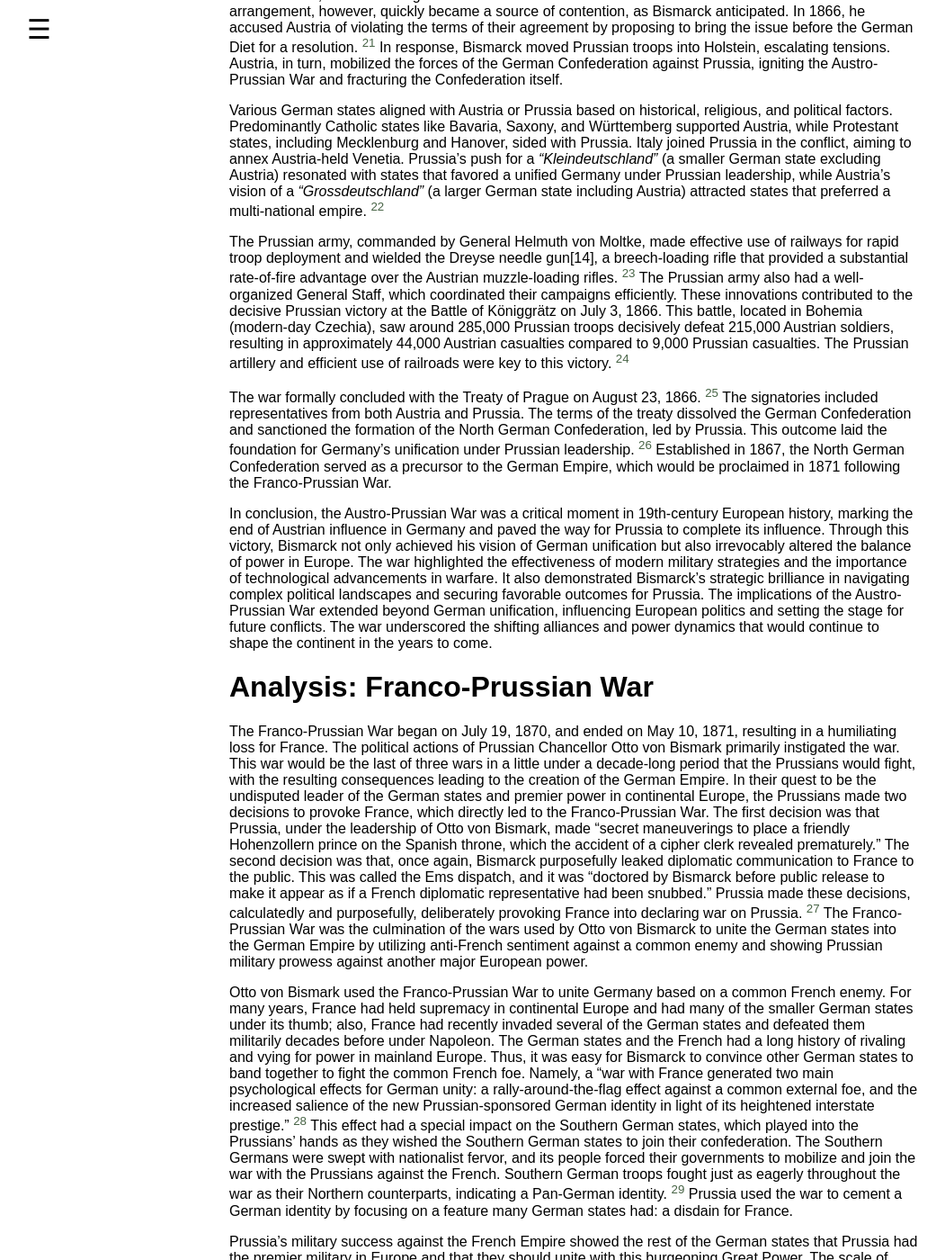
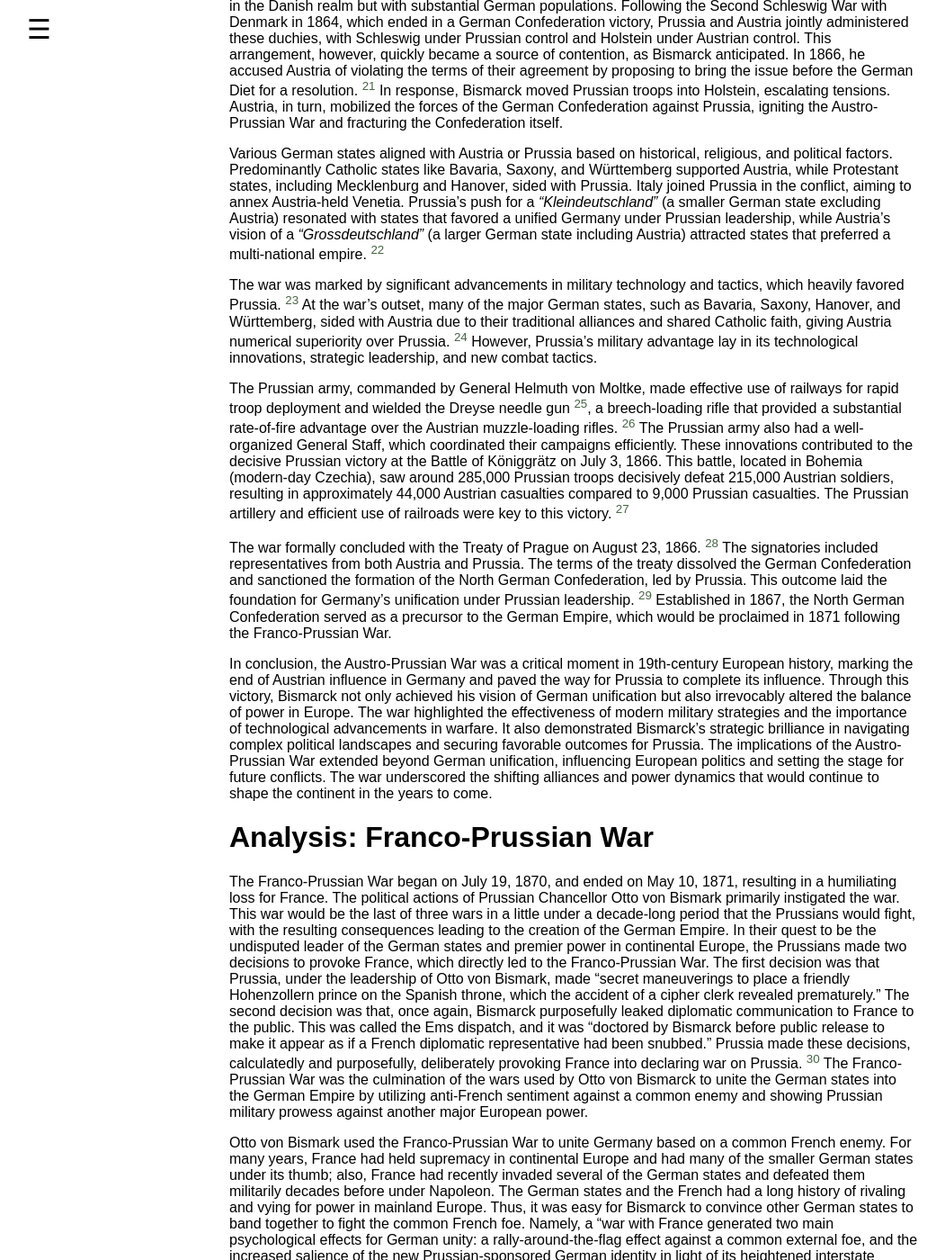
Before and after one commit to LucasOM-XeThey/OliveiraMelo-Lucas-EUH3205, a Jekyll site: the page built from 002_analysis.md, in a window 1280 px wide and 1400 px high, scrolled down 3130 px. Shown: the whole window at 90% size, without its empty margins (1-1052 px from the left). Built offline with Jekyll 4.4.1, drawn with Linux system fonts in a browser that asks for light colours; part of the change alters nothing that is shown; some of the changed text lies outside the part shown.

Commit message:
Update 002_analysis.md

```diff
--- a/002_analysis.md
+++ b/002_analysis.md
@@ -58,6 +58,8 @@ Thus, the Napoleonic Wars and its consequences were able to successfully set the
 
 # Analysis: Austro-Prussian War
 
+## By Chris
+
 The Austro-Prussian War, also known as the "Brother's War," was a pivotal conflict fought from June 14 to July 22, 1866, between Prussia and Austria, two major powers within the German-speaking world.
 Though brief, this war profoundly shaped the political landscape of Germany and Europe.
 It marked a crucial step towards German unification under Prussian leadership while redefining the balance of power in the region.
@@ -94,16 +96,20 @@ Predominantly Catholic states like Bavaria, Saxony, and Württemberg supported A
 Italy joined Prussia in the conflict, aiming to annex Austria-held Venetia.
 Prussia's push for a *"Kleindeutschland"* (a smaller German state excluding Austria) resonated with states that favored a unified Germany under Prussian leadership, while Austria's vision of a *"Grossdeutschland"* (a larger German state including Austria) attracted states that preferred a multi-national empire. [^22]
 
-The Prussian army, commanded by General Helmuth von Moltke, made effective use of railways for rapid troop deployment and wielded the Dreyse needle gun[14], a breech-loading rifle that provided a substantial rate-of-fire advantage over the Austrian muzzle-loading rifles. [^23]
+The war was marked by significant advancements in military technology and tactics, which heavily favored Prussia. [^23]
+At the war's outset, many of the major German states, such as Bavaria, Saxony, Hanover, and Württemberg, sided with Austria due to their traditional alliances and shared Catholic faith, giving Austria numerical superiority over Prussia. [^24]
+However, Prussia’s military advantage lay in its technological innovations, strategic leadership, and new combat tactics.
+
+The Prussian army, commanded by General Helmuth von Moltke, made effective use of railways for rapid troop deployment and wielded the Dreyse needle gun [^25], a breech-loading rifle that provided a substantial rate-of-fire advantage over the Austrian muzzle-loading rifles. [^26]
 The Prussian army also had a well-organized General Staff, which coordinated their campaigns efficiently.
 These innovations contributed to the decisive Prussian victory at the Battle of Königgrätz on July 3, 1866.
 This battle, located in Bohemia (modern-day Czechia), saw around 285,000 Prussian troops decisively defeat 215,000 Austrian soldiers, resulting in approximately 44,000 Austrian casualties compared to 9,000 Prussian casualties.
-The Prussian artillery and efficient use of railroads were key to this victory. [^24]
+The Prussian artillery and efficient use of railroads were key to this victory. [^27]
 
-The war formally concluded with the Treaty of Prague on August 23, 1866. [^25]
+The war formally concluded with the Treaty of Prague on August 23, 1866. [^28]
 The signatories included representatives from both Austria and Prussia.
 The terms of the treaty dissolved the German Confederation and sanctioned the formation of the North German Confederation, led by Prussia.
-This outcome laid the foundation for Germany’s unification under Prussian leadership. [^26]
+This outcome laid the foundation for Germany’s unification under Prussian leadership. [^29]
 Established in 1867, the North German Confederation served as a precursor to the German Empire, which would be proclaimed in 1871 following the Franco-Prussian War.
 
 In conclusion, the Austro-Prussian War was a critical moment in 19th-century European history, marking the end of Austrian influence in Germany and paved the way for Prussia to complete its influence.
@@ -122,17 +128,17 @@ In their quest to be the undisputed leader of the German states and premier powe
 The first decision was that Prussia, under the leadership of Otto von Bismark, made “secret maneuverings to place a friendly Hohenzollern prince on the Spanish throne, which the accident of a cipher clerk revealed prematurely.”
 The second decision was that, once again, Bismarck purposefully leaked diplomatic communication to France to the public.
 This was called the Ems dispatch, and it was “doctored by Bismarck before public release to make it appear as if a French diplomatic representative had been snubbed.”
-Prussia made these decisions, calculatedly and purposefully, deliberately provoking France into declaring war on Prussia. [^27]
+Prussia made these decisions, calculatedly and purposefully, deliberately provoking France into declaring war on Prussia. [^30]
 The Franco-Prussian War was the culmination of the wars used by Otto von Bismarck to unite the German states into the German Empire by utilizing anti-French sentiment against a common enemy and showing Prussian military prowess against another major European power.
 
 Otto von Bismark used the Franco-Prussian War to unite Germany based on a common French enemy.
 For many years, France had held supremacy in continental Europe and had many of the smaller German states under its thumb; also, France had recently invaded several of the German states and defeated them militarily decades before under Napoleon.
 The German states and the French had a long history of rivaling and vying for power in mainland Europe.
 Thus, it was easy for Bismarck to convince other German states to band together to fight the common French foe.
-Namely, a “war with France generated two main psychological effects for German unity: a rally-around-the-flag effect against a common external foe, and the increased salience of the new Prussian-sponsored German identity in light of its heightened interstate prestige.” [^28]
+Namely, a “war with France generated two main psychological effects for German unity: a rally-around-the-flag effect against a common external foe, and the increased salience of the new Prussian-sponsored German identity in light of its heightened interstate prestige.” [^31]
 This effect had a special impact on the Southern German states, which played into the Prussians’ hands as they wished the Southern German states to join their confederation.
 The Southern Germans were swept with nationalist fervor, and its people forced their governments to mobilize and join the war with the Prussians against the French.
-Southern German troops fought just as eagerly throughout the war as their Northern counterparts, indicating a Pan-German identity. [^29]
+Southern German troops fought just as eagerly throughout the war as their Northern counterparts, indicating a Pan-German identity. [^32]
 Prussia used the war to cement a German identity by focusing on a feature many German states had: a disdain for France.
 
 Prussia's military success against the French Empire showed the rest of the German states that Prussia had the premier military in Europe and that they should unite with this burgeoning Great Power.
@@ -141,19 +147,19 @@ The Prussians were masters in military organization and had an excellent general
 In the battles of the Franco-Prussian War, Prussian tactics reigned supreme.
 The Prussians had better tactics in infantry, artillery, and cavalry.
 Even though the French had more advanced military technology, such as a more accurate and faster shooting service rifle and an early version of the machine gun, they were still decisively defeated.
-The operational and tactical doctrine of the Prussian military leadership allowed them to beat a technologically superior enemy. [^30]
+The operational and tactical doctrine of the Prussian military leadership allowed them to beat a technologically superior enemy. [^33]
 Also, a successful war with France was necessary to convince the Southern German states to join Prussia.
 Without a war with a decisive victory against France, the prospect of Wurtemberg and Bavaria joining Prussia would have been extremely unlikely.
 Wurtemberg and Bavaria did not want the “overwhelming ascendancy” of the Prussian crown.
 They also did not wish for “Prussian militarism” to pervade their societies and would have demanded “concessions” that these factors be left out.
 However, Bismark would have never allowed these concessions under normal circumstances.
-Bavaria and Wurtemberg only received these concessions because Prussia required these two states in its war against France and thus joined with Prussia to create the German Empire. [^31]
+Bavaria and Wurtemberg only received these concessions because Prussia required these two states in its war against France and thus joined with Prussia to create the German Empire. [^34]
 Prussia’s significant victories throughout the war convinced Prussia’s Southern German allies to unite to form the German Empire.
 
 In conclusion, the Franco-Prussian War was the culminating war used by Otto von Bismarck to unite the German States into the German Empire by utilizing anti-French sentiment to unite against a common enemy and by showing Prussian military prowess against another major European power.
 The impact of the Franco-Prussian War was that it was the last and most important of the three wars Prussia had fought in the past decade to solidify its position as the most powerful state in mainland Europe and to show the other German states that it should be its leader.
 Before the war was formally over, the German Empire was declared.
-In 1871, Germany became unified under the Prussian King Wilhelm I, who was declared the German Emperor in the Hall of Mirrors in Versailles. [^32]
+In 1871, Germany became unified under the Prussian King Wilhelm I, who was declared the German Emperor in the Hall of Mirrors in Versailles. [^35]
 
 ## Primary Source: Franco-Prussian War
 
@@ -192,10 +198,9 @@ insert Joseph Image here
 [^27]: Wehrtechnik Museum. “Bleihemdgranaten.” Accessed November 23, 2024. [https://www.wehrtechnikmuseum.de/Exponate/Bleihemdgranaten/bleihemdgranaten.html](https://www.wehrtechnikmuseum.de/Exponate/Bleihemdgranaten/bleihemdgranaten.html).
 [^28]: U.S. Department of State. “Treaty of Prague.” Accessed November 23, 2024. [https://history.state.gov/historicaldocuments/frus1867p1/pg_579](https://history.state.gov/historicaldocuments/frus1867p1/pg_579).
 [^29]: DocumentArchiv.de. “Verfassung des Norddeutschen Bundes vom 16. April 1867.” Accessed November 23, 2024. [http://www.documentarchiv.de/nzjh/ndbd/verfndbd.html](http://www.documentarchiv.de/nzjh/ndbd/verfndbd.html).
-
-[^27]: Todd H. Hall, “On provocation: Outrage, International Relations, and the Franco–Prussian War.” *Security Studies* 26, no. 1 (2016): 1-29.
-[^28]: Nicholas Sambanis, Stergios Skaperdas, and William C. Wohlforth, “Nation-Building through War,” *American Political Science Review* 109, no. 2 (2015): 291.
-[^29]: William Carr and Harry Hearder. *The Origins of the Wars of German Unification*. First edition. Boca Raton, FL: Routledge, (2014): 206-207.
-[^30]: Geoffrey Wawro, *The Franco-Prussian War: The German Conquest of France in 1870-1871*, (Cambridge: Cambridge University Press, 2003): 48-53.
-[^31]: Erich Eyck, *Bismarck and the German Empire*. (New York: W. W. Norton, 1964): 173.
-[^32]: Erich Eyck, *Bismarck and the German Empire*. (New York: W. W. Norton, 1964): 182.
+[^30]: Todd H. Hall, “On provocation: Outrage, International Relations, and the Franco–Prussian War.” *Security Studies* 26, no. 1 (2016): 1-29.
+[^31]: Nicholas Sambanis, Stergios Skaperdas, and William C. Wohlforth, “Nation-Building through War,” *American Political Science Review* 109, no. 2 (2015): 291.
+[^32]: William Carr and Harry Hearder. *The Origins of the Wars of German Unification*. First edition. Boca Raton, FL: Routledge, (2014): 206-207.
+[^33]: Geoffrey Wawro, *The Franco-Prussian War: The German Conquest of France in 1870-1871*, (Cambridge: Cambridge University Press, 2003): 48-53.
+[^34]: Erich Eyck, *Bismarck and the German Empire*. (New York: W. W. Norton, 1964): 173.
+[^35]: Erich Eyck, *Bismarck and the German Empire*. (New York: W. W. Norton, 1964): 182.
```
